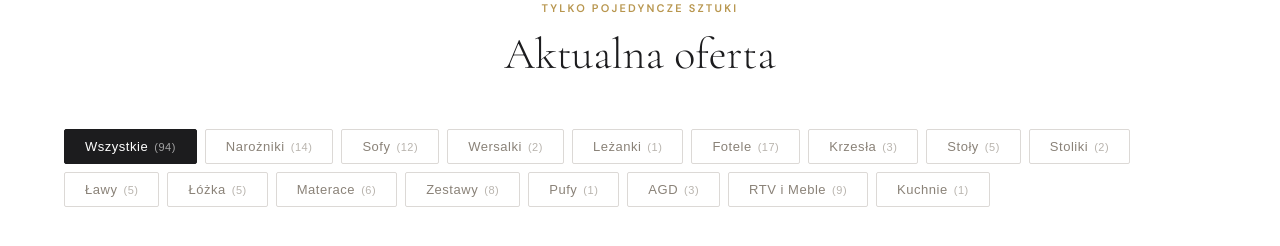
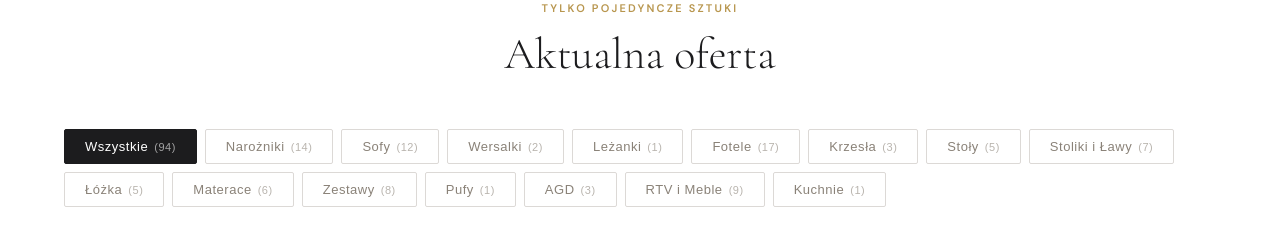
Before and after one commit to hubertgalaj999-create/notodom-outlet, a Next.js app: page / in a window 1280 px wide. Shown: the part 1300-1546 px from the top of the page. Built offline with nearby package versions, Linux system fonts and the light colour scheme.

Commit message:
Dodano nowe produkty, połączono stoliki i ławy

```diff
--- a/src/app/data/products.ts
+++ b/src/app/data/products.ts
@@ -77,15 +77,14 @@ export const products: Product[] = [
   { id: 'kamienny-stol', name: 'Stół Kamienny', fullName: 'Stół Kamienny', category: 'stoly', categoryLabel: 'Stoły', oldPrice: 9900, newPrice: 6900, images: ['/stol_kamienny.jpg'], description: 'Opis produktu pojawi się wkrótce.', flaws: [], badge: 'Wyprzedaż', badgeClass: 'badge-expo', available: true },
   { id: 'salvador-stol', name: 'Salvador', fullName: 'Stół Salvador', category: 'stoly', categoryLabel: 'Stoły', oldPrice: 2109, newPrice: 999, images: ['/salvador_stol.jpg'], description: 'Opis produktu pojawi się wkrótce.', flaws: [], badge: 'Wyprzedaż', badgeClass: 'badge-expo', dimensions: '160–200×90 cm', available: true },
   { id: 'prince-stol', name: 'Prince', fullName: 'Stół Prince', category: 'stoly', categoryLabel: 'Stoły', oldPrice: 1359, newPrice: 900, images: ['/stol-prince.jpg'], description: 'Opis produktu pojawi się wkrótce.', flaws: [], badge: 'Mega Okazja', badgeClass: 'badge-last', available: true },
-  // STOLIKI
-  { id: 'ditra-stolik', name: 'Ditra', fullName: 'Stolik Ditra', category: 'stoliki', categoryLabel: 'Stoliki', oldPrice: 499, newPrice: 260, images: ['/stolik_ditra.jpg'], description: 'Opis produktu pojawi się wkrótce.', flaws: [], badge: 'Wyprzedaż', badgeClass: 'badge-expo', available: true },
-  { id: 'elidoro-stolik', name: 'Elidoro Ara', fullName: 'Stolik Kamienny Elidoro Ara', category: 'stoliki', categoryLabel: 'Stoliki', oldPrice: 4689, newPrice: 2299, images: ['/stolik_elidoro.jpg'], description: 'Opis produktu pojawi się wkrótce.', flaws: [], badge: 'Wyprzedaż', badgeClass: 'badge-expo', available: true },
-  // ŁAWY
-  { id: 'gki-lawa', name: 'GKI Drewno', fullName: 'Ława GKI Drewno', category: 'lawy', categoryLabel: 'Ławy', oldPrice: 1499, newPrice: 699, images: ['/ława_ch.jpg'], description: 'Opis produktu pojawi się wkrótce.', flaws: [], badge: 'Wyprzedaż', badgeClass: 'badge-expo', available: true },
-  { id: 'tc221-lawa', name: 'TC.221', fullName: 'Ława TC.221', category: 'lawy', categoryLabel: 'Ławy', oldPrice: 1059, newPrice: 750, images: ['/stolik_tc221.jpg'], description: 'Opis produktu pojawi się wkrótce.', flaws: [], badge: 'Wyprzedaż', badgeClass: 'badge-expo', available: true },
-  { id: 'tt252-lawa', name: 'TT.252', fullName: 'Ława TT.252', category: 'lawy', categoryLabel: 'Ławy', oldPrice: 919, newPrice: 749, images: ['/stolik_tt.jpg'], description: 'Opis produktu pojawi się wkrótce.', flaws: [], badge: 'Wyprzedaż', badgeClass: 'badge-expo', available: true },
-  { id: 'balin-lawa', name: 'Balin', fullName: 'Ława Balin', category: 'lawy', categoryLabel: 'Ławy', oldPrice: 529, newPrice: 400, images: ['/ława-balin.jpg'], description: 'Opis produktu pojawi się wkrótce.', flaws: [], badge: 'Wyprzedaż', badgeClass: 'badge-expo', dimensions: '110×60×40 cm', available: true },
-  { id: 'halmar-selena-lawa', name: 'Halmar Selena FI65', fullName: 'Ława Halmar Selena FI65', category: 'lawy', categoryLabel: 'Ławy', oldPrice: 799, newPrice: 529, images: ['/ława-halmar-selena.jpg'], description: 'Opis produktu pojawi się wkrótce.', flaws: [], badge: 'Wyprzedaż', badgeClass: 'badge-expo', available: true },
+  // STOLIKI I ŁAWY
+  { id: 'ditra-stolik', name: 'Ditra', fullName: 'Stolik Ditra', category: 'stoliki-i-lawy', categoryLabel: 'Stoliki i Ławy', oldPrice: 499, newPrice: 260, images: ['/stolik_ditra.jpg'], description: 'Opis produktu pojawi się wkrótce.', flaws: [], badge: 'Wyprzedaż', badgeClass: 'badge-expo', available: true },
+  { id: 'elidoro-stolik', name: 'Elidoro Ara', fullName: 'Stolik Kamienny Elidoro Ara', category: 'stoliki-i-lawy', categoryLabel: 'Stoliki i Ławy', oldPrice: 4689, newPrice: 2299, images: ['/stolik_elidoro.jpg'], description: 'Opis produktu pojawi się wkrótce.', flaws: [], badge: 'Wyprzedaż', badgeClass: 'badge-expo', available: true },
+  { id: 'gki-lawa', name: 'GKI Drewno', fullName: 'Ława GKI Drewno', category: 'stoliki-i-lawy', categoryLabel: 'Stoliki i Ławy', oldPrice: 1499, newPrice: 699, images: ['/ława_ch.jpg'], description: 'Opis produktu pojawi się wkrótce.', flaws: [], badge: 'Wyprzedaż', badgeClass: 'badge-expo', available: true },
+  { id: 'tc221-lawa', name: 'TC.221', fullName: 'Ława TC.221', category: 'stoliki-i-lawy', categoryLabel: 'Stoliki i Ławy', oldPrice: 1059, newPrice: 750, images: ['/stolik_tc221.jpg'], description: 'Opis produktu pojawi się wkrótce.', flaws: [], badge: 'Wyprzedaż', badgeClass: 'badge-expo', available: true },
+  { id: 'tt252-lawa', name: 'TT.252', fullName: 'Ława TT.252', category: 'stoliki-i-lawy', categoryLabel: 'Stoliki i Ławy', oldPrice: 919, newPrice: 749, images: ['/stolik_tt.jpg'], description: 'Opis produktu pojawi się wkrótce.', flaws: [], badge: 'Wyprzedaż', badgeClass: 'badge-expo', available: true },
+  { id: 'balin-lawa', name: 'Balin', fullName: 'Ława Balin', category: 'stoliki-i-lawy', categoryLabel: 'Stoliki i Ławy', oldPrice: 529, newPrice: 400, images: ['/ława-balin.jpg'], description: 'Opis produktu pojawi się wkrótce.', flaws: [], badge: 'Wyprzedaż', badgeClass: 'badge-expo', dimensions: '110×60×40 cm', available: true },
+  { id: 'halmar-selena-lawa', name: 'Halmar Selena FI65', fullName: 'Ława Halmar Selena FI65', category: 'stoliki-i-lawy', categoryLabel: 'Stoliki i Ławy', oldPrice: 799, newPrice: 529, images: ['/ława-halmar-selena.jpg'], description: 'Opis produktu pojawi się wkrótce.', flaws: [], badge: 'Wyprzedaż', badgeClass: 'badge-expo', available: true },
   // ŁÓŻKA
   { id: 'fiore-lozko', name: 'Fiore 06', fullName: 'Łóżko Fiore 06 160×200', category: 'lozka', categoryLabel: 'Łóżka', oldPrice: 6259, newPrice: 4599, images: ['/lozko_stokholm.jpg'], description: 'Opis produktu pojawi się wkrótce.', flaws: [], badge: 'Wyprzedaż', badgeClass: 'badge-expo', dimensions: '160×200 cm', available: true },
   { id: 'preppy-lozko', name: 'Preppy', fullName: 'Łóżko Hilding Preppy 160×200', category: 'lozka', categoryLabel: 'Łóżka', oldPrice: 5600, newPrice: 2500, images: ['/lozko_preppy.jpg'], description: 'Opis produktu pojawi się wkrótce.', flaws: [], badge: 'Wyprzedaż', badgeClass: 'badge-expo', dimensions: '160×200 cm', available: true },
@@ -137,8 +136,7 @@ export const categories = [
   { id: 'fotele', label: 'Fotele' },
   { id: 'krzesla', label: 'Krzesła' },
   { id: 'stoly', label: 'Stoły' },
-  { id: 'stoliki', label: 'Stoliki' },
-  { id: 'lawy', label: 'Ławy' },
+  { id: 'stoliki-i-lawy', label: 'Stoliki i Ławy' },
   { id: 'lozka', label: 'Łóżka' },
   { id: 'materace', label: 'Materace' },
   { id: 'zestawy', label: 'Zestawy' },
```
